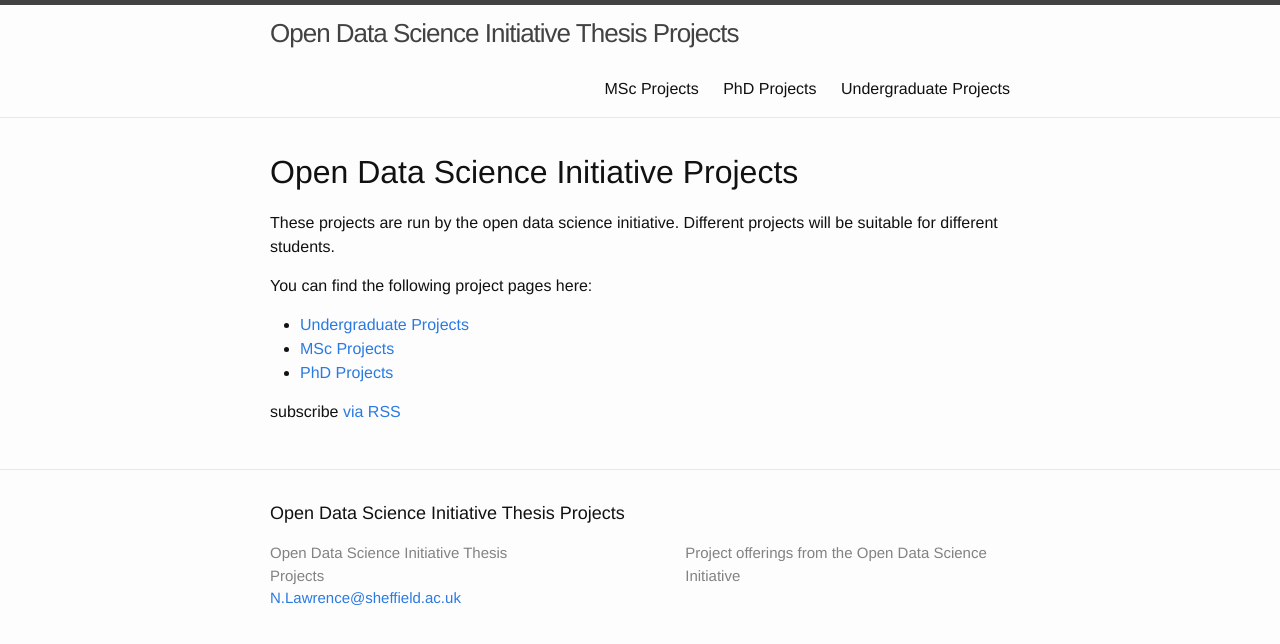
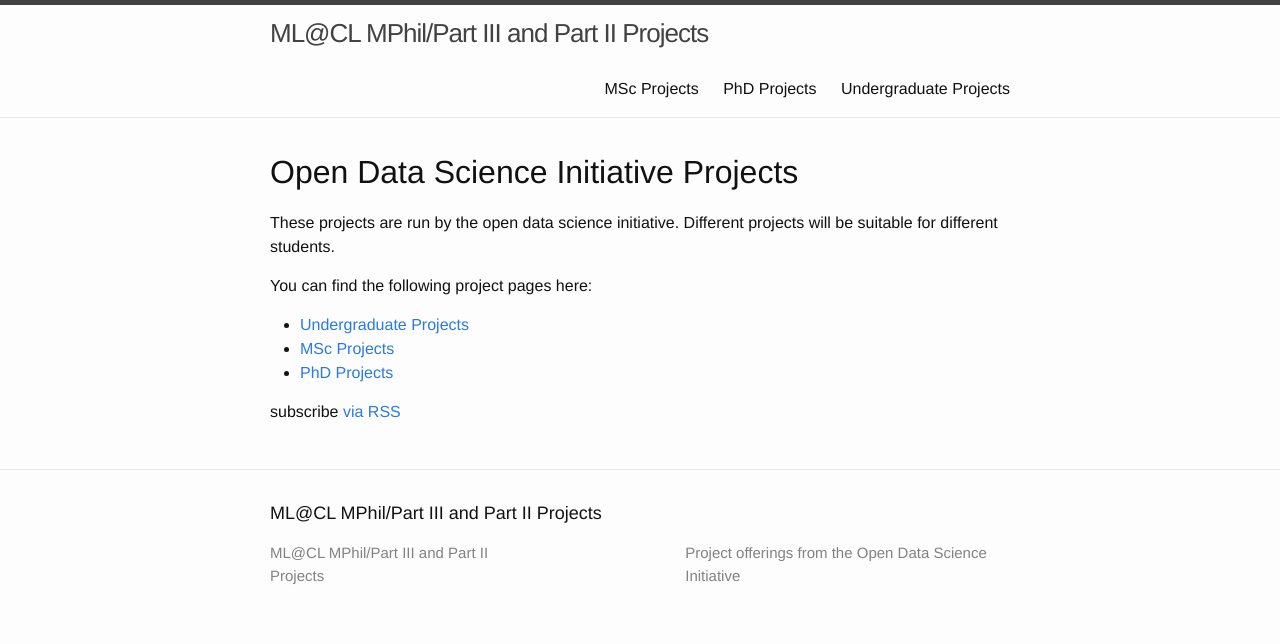
Before and after one commit to mlatcl/internalprojects, a Jekyll site: the page built from index.html, in a window 1280 px wide. Shown: the top 644 px of the page. Built offline with Jekyll 4.4.1, drawn with Linux system fonts in a browser that asks for light colours; nearby versions of some CDN libraries.

Commit message:
Update _config.yml

```diff
--- a/_config.yml
+++ b/_config.yml
@@ -1,17 +1,40 @@
 # Site settings
-title: Open Data Science Initiative Thesis Projects
-email: N.Lawrence@sheffield.ac.uk
+title: ML@CL MPhil/Part III and Part II Projects
+author:
+  name: ML@CL
+  github: mlatcl
 description: > # this means to ignore newlines until "baseurl:"
   Project offerings from the Open Data Science Initiative
-baseurl: "/dsiprojects" # the subpath of your site, e.g. /blog/
-url: "http://opendsi.cc" # the base hostname & protocol for your site
+baseurl: "/projects" # the subpath of your site, e.g. /blog/
+url: "http://mlatcl.github.io" # the base hostname & protocol for your site
 types:
 - name: bscproject
-  title: Undergraduate
+  title: Part II Projects
 - name: bscproject
-  title: Masters Projects
+  title: Part III MPhil Projects
 - name: phdproject
   title: PhD Projects
+
+collections:
+  projects:
+    output: true
+ghub:
+  edit: true
+  repository: projects
+future: true
+publisher: The Computer Laboratory
+
+plugins:
+- jekyll-feed
+- jekyll-seo-tag
+- jekyll-remote-theme
+remote_theme: mlatcl/bulmalawrennd/proceedings
+style: mlatcl
+
+analytics:
+  google:
+    tracking_id: UA-184894912-1
+future: true
 
 # Build settings
 markdown: kramdown
```
